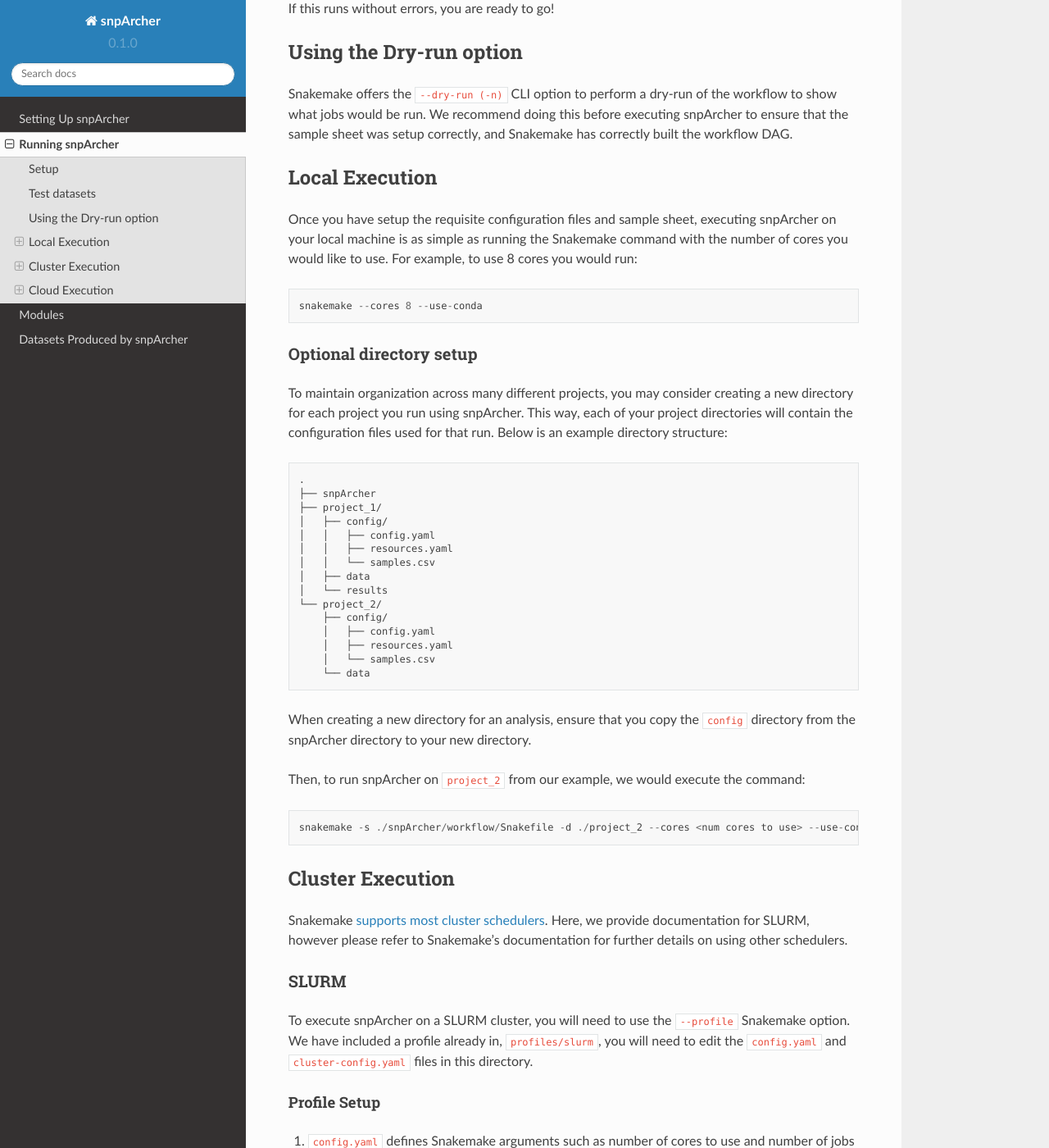
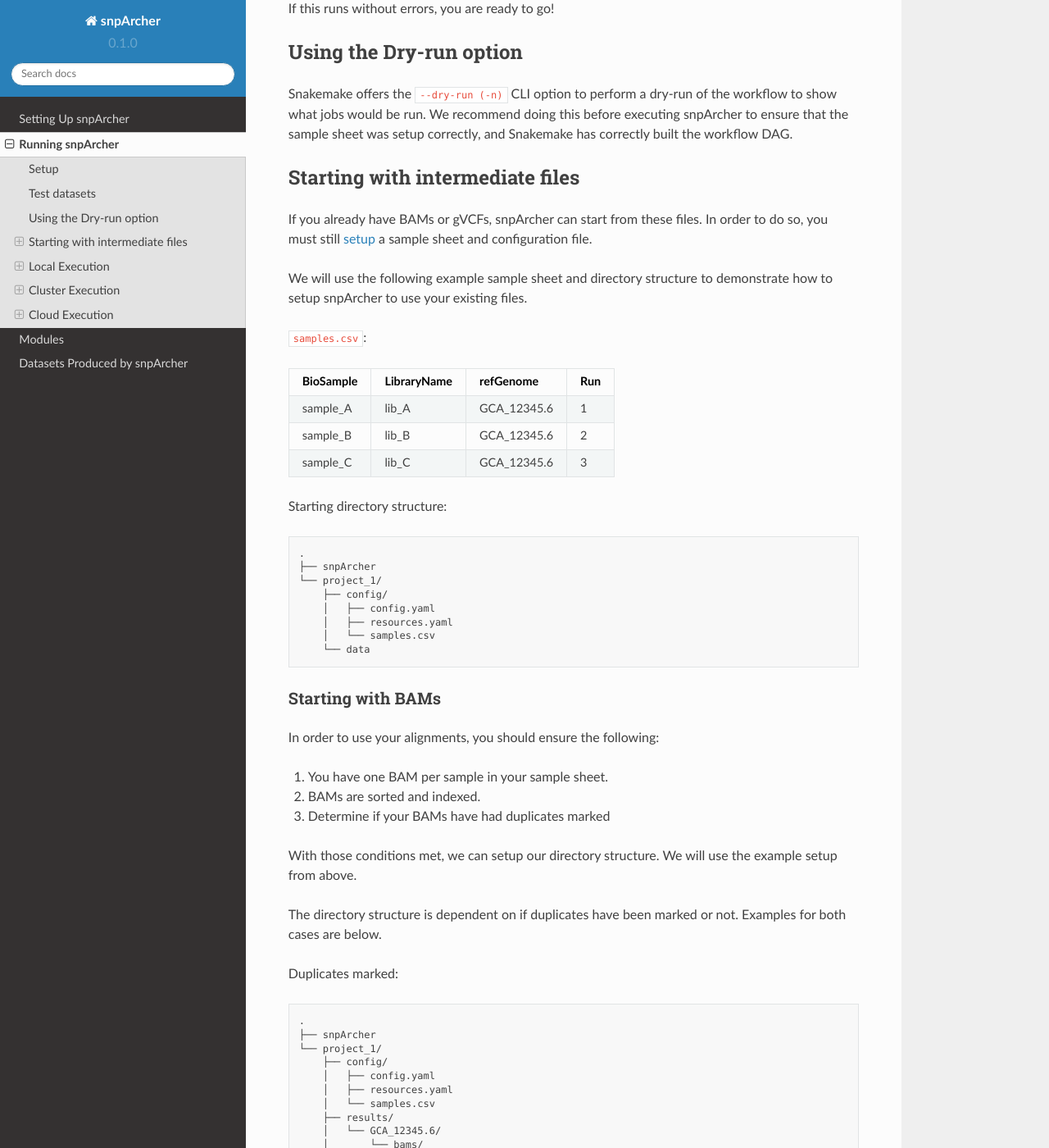
Before and after one commit to harvardinformatics/snpArcher, a Sphinx documentation site: the page built from docs/executing.md, in a window 1280 px wide and 1400 px high, scrolled down 460 px. Shown: the whole window at 82% size. Built offline with Sphinx 7.4.7 and the Read the Docs theme 2.0.0, drawn with Linux system fonts in a browser that asks for light colours; some of the changed text lies outside the part shown.

Commit message:
add info about starting from bams

````diff
--- a/docs/executing.md
+++ b/docs/executing.md
@@ -9,6 +9,86 @@ snakemake -d .test/ecoli --cores 1 --use-conda
 If this runs without errors, you are ready to go!
 ## Using the Dry-run option
 Snakemake offers the `--dry-run (-n)` CLI option to perform a dry-run of the workflow to show what jobs would be run. We recommend doing this before executing snpArcher to ensure that the sample sheet was setup correctly, and Snakemake has correctly built the workflow DAG.
+
+## Starting with intermediate files
+
+If you already have BAMs or gVCFs, snpArcher can start from these files. In order to do so, you must still [setup](./setup.md) a sample sheet and configuration file.
+
+We will use the following example sample sheet and directory structure to demonstrate how to setup snpArcher to use your existing files.
+
+`samples.csv`:
+| BioSample | LibraryName | refGenome   | Run |
+|-----------|-------------|-------------|-----|
+| sample_A  | lib_A       | GCA_12345.6 | 1   |
+| sample_B  | lib_B       | GCA_12345.6 | 2   |
+| sample_C  | lib_C       | GCA_12345.6 | 3   |
+
+Starting directory structure:
+```
+.
+├── snpArcher
+└── project_1/
+    ├── config/
+    │   ├── config.yaml
+    │   ├── resources.yaml
+    │   └── samples.csv
+    └── data
+```
+
+### Starting with BAMs
+In order to use your alignments, you should ensure the following:
+1. You have one BAM per sample in your sample sheet.
+2. BAMs are sorted and indexed.
+3. Determine if your BAMs have had duplicates marked
+
+With those conditions met, we can setup our directory structure. We will use the example setup from above.
+
+The directory structure is dependent on if duplicates have been marked or not. Examples for both cases are below.
+
+Duplicates marked:
+```
+.
+├── snpArcher
+└── project_1/
+    ├── config/
+    │   ├── config.yaml
+    │   ├── resources.yaml
+    │   └── samples.csv
+    ├── results/
+    │   └── GCA_12345.6/
+    │       └── bams/
+    │           ├── sample_A_final.bam
+    │           ├── sample_A_final.bam.bai
+    │           ├── sample_B_final.bam
+    │           ├── sample_B_final.bam.bai
+    │           ├── sample_C_final.bam
+    │           └── sample_C_final.bam.bai
+    └── data
+```
+Duplicates **not** marked:
+```
+.
+├── snpArcher
+└── project_1/
+    ├── config/
+    │   ├── config.yaml
+    │   ├── resources.yaml
+    │   └── samples.csv
+    ├── results/
+    │   └── GCA_12345.6/
+    │       └── bams/
+    │           └── postMerge/
+    │               ├── sample_A.bam
+    │               ├── sample_A.bam.bai
+    │               ├── sample_B.bam
+    │               ├── sample_B.bam.bai
+    │               ├── sample_C.bam
+    │               └── sample_C.bam.bai
+    └── data
+```
+
+With the BAMs in place, you can now execute Snakemake as outlined below, but you must be sure to include the CLI option `--rerun-triggers mtime`.
+
 ## Local Execution
 Once you have setup the requisite configuration files and sample sheet, executing snpArcher on your local machine is as simple as running the Snakemake command with the number of cores you would like to use. For example, to use 8 cores you would run:
 ```
````
